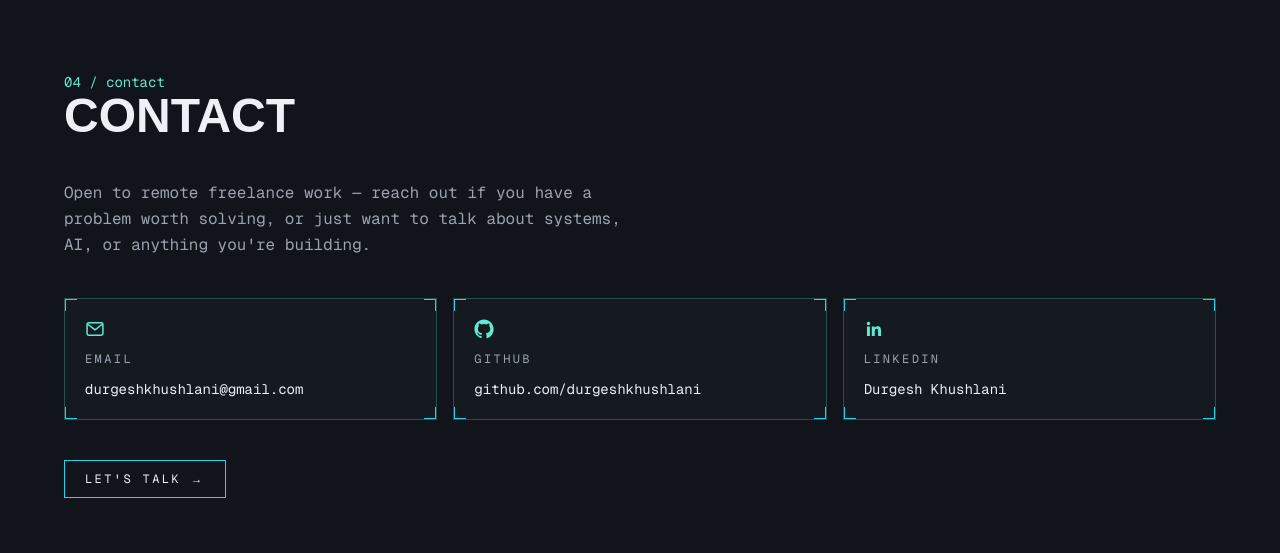
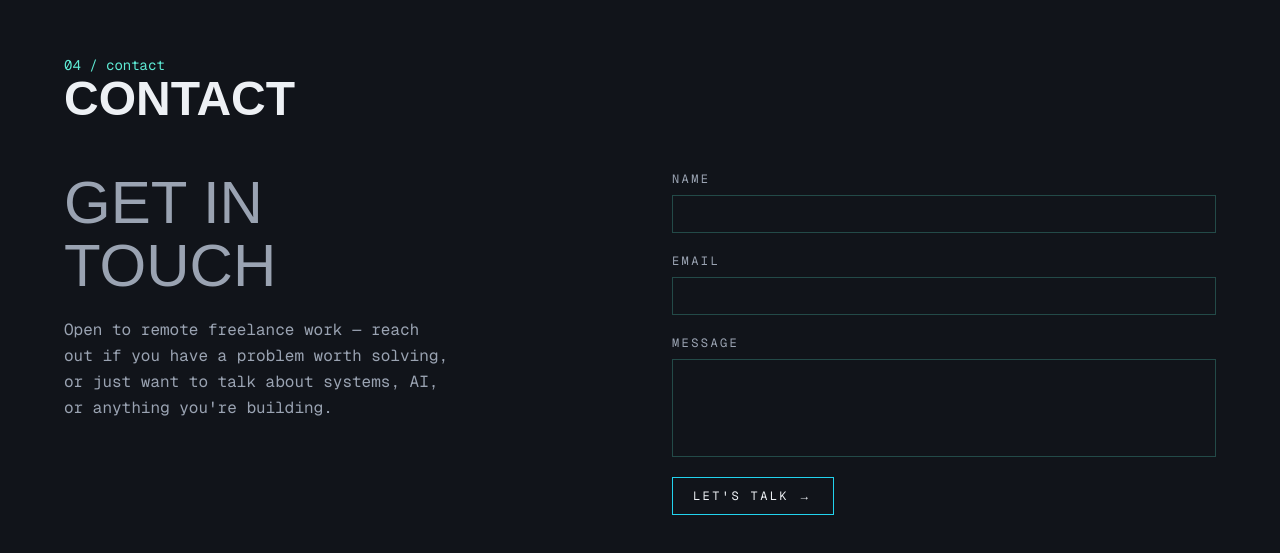
Before and after one commit to durgeshkhushlani/portfolio, a Next.js app: page / in a window 1280 px wide. Shown: the part 3387-3940 px from the top of the page. Built offline with nearby package versions, Linux system fonts and the light colour scheme; a web font is replaced by a local one.

Commit message:
Add Contact Section

```diff
--- a/src/components/sections/Contact.tsx
+++ b/src/components/sections/Contact.tsx
@@ -1,33 +1,40 @@
-import HudFrame from "@/components/HudFrame";
-import { GithubIcon, LinkedinIcon, MailIcon } from "@/components/icons/SocialIcons";
+"use client";
+
+import { useState, type FormEvent } from "react";
 import { site } from "@/data/site";
 
-const links = [
-  {
-    label: "Email",
-    value: site.email,
-    href: `mailto:${site.email}`,
-    Icon: MailIcon,
-  },
-  {
-    label: "GitHub",
-    value: site.github.replace("https://", ""),
-    href: site.github,
-    Icon: GithubIcon,
-  },
-  {
-    label: "LinkedIn",
-    value: "Durgesh Khushlani",
-    href: site.linkedin,
-    Icon: LinkedinIcon,
-  },
-] as const;
+type Errors = { name?: string; email?: string; message?: string };
 
 export default function Contact() {
+  const [errors, setErrors] = useState<Errors>({});
+
+  function handleSubmit(e: FormEvent<HTMLFormElement>) {
+    const form = e.currentTarget;
+    const name = (form.elements.namedItem("name") as HTMLInputElement).value.trim();
+    const email = (form.elements.namedItem("email") as HTMLInputElement).value.trim();
+    const message = (
+      form.elements.namedItem("message") as HTMLTextAreaElement
+    ).value.trim();
+
+    const next: Errors = {};
+    if (!name) next.name = "Please enter your name.";
+    if (!email) {
+      next.email = "Please enter your email.";
+    } else if (!/^[^\s@]+@[^\s@]+\.[^\s@]+$/.test(email)) {
+      next.email = "Please enter a valid email.";
+    }
+    if (!message) next.message = "Please enter a message.";
+
+    setErrors(next);
+    if (Object.keys(next).length > 0) {
+      e.preventDefault();
+    }
+  }
+
   return (
     <section
       id="contact"
-      className="flex min-h-screen flex-col justify-center gap-10 px-6 py-24 sm:px-16"
+      className="flex min-h-screen flex-col justify-center gap-12 px-6 py-24 sm:px-16"
     >
       <div>
         <p className="font-mono text-sm text-accent">04 / contact</p>
@@ -36,39 +43,96 @@ export default function Contact() {
         </h2>
       </div>
 
-      <p className="max-w-xl font-mono text-sm leading-relaxed text-foreground-dim sm:text-base">
-        {site.openToWork} — reach out if you have a problem worth solving, or
-        just want to talk about systems, AI, or anything you&apos;re building.
-      </p>
+      <div className="grid gap-12 lg:grid-cols-2 lg:gap-16">
+        <div className="flex flex-col gap-5">
+          <h3 className="font-display text-4xl font-normal uppercase leading-[1.05] text-foreground-dim sm:text-5xl lg:text-6xl">
+            Get in
+            <br />
+            touch
+          </h3>
+          <p className="max-w-sm font-mono text-sm leading-relaxed text-foreground-dim sm:text-base">
+            {site.openToWork} — reach out if you have a problem worth
+            solving, or just want to talk about systems, AI, or anything
+            you&apos;re building.
+          </p>
+        </div>
 
-      <div className="grid gap-4 sm:grid-cols-3">
-        {links.map(({ label, value, href, Icon }) => (
-          <a
-            key={label}
-            href={href}
-            target={href.startsWith("http") ? "_blank" : undefined}
-            rel={href.startsWith("http") ? "noopener noreferrer" : undefined}
-            className="block"
+        <form
+          noValidate
+          onSubmit={handleSubmit}
+          action={`mailto:${site.email}`}
+          method="post"
+          encType="text/plain"
+          className="flex flex-col gap-5"
+        >
+          <div className="flex flex-col gap-2">
+            <label
+              htmlFor="contact-name"
+              className="font-mono text-xs uppercase tracking-[0.2em] text-foreground-dim"
+            >
+              Name
+            </label>
+            <input
+              id="contact-name"
+              name="name"
+              type="text"
+              className={`border bg-transparent px-3 py-2 font-mono text-sm text-foreground outline-none transition-colors focus:border-accent-strong ${
+                errors.name ? "border-red-400" : "border-border"
+              }`}
+            />
+            {errors.name && (
+              <p className="font-mono text-xs text-red-400">{errors.name}</p>
+            )}
+          </div>
+
+          <div className="flex flex-col gap-2">
+            <label
+              htmlFor="contact-email"
+              className="font-mono text-xs uppercase tracking-[0.2em] text-foreground-dim"
+            >
+              Email
+            </label>
+            <input
+              id="contact-email"
+              name="email"
+              type="email"
+              className={`border bg-transparent px-3 py-2 font-mono text-sm text-foreground outline-none transition-colors focus:border-accent-strong ${
+                errors.email ? "border-red-400" : "border-border"
+              }`}
+            />
+            {errors.email && (
+              <p className="font-mono text-xs text-red-400">{errors.email}</p>
+            )}
+          </div>
+
+          <div className="flex flex-col gap-2">
+            <label
+              htmlFor="contact-message"
+              className="font-mono text-xs uppercase tracking-[0.2em] text-foreground-dim"
+            >
+              Message
+            </label>
+            <textarea
+              id="contact-message"
+              name="message"
+              rows={4}
+              className={`resize-none border bg-transparent px-3 py-2 font-mono text-sm text-foreground outline-none transition-colors focus:border-accent-strong ${
+                errors.message ? "border-red-400" : "border-border"
+              }`}
+            />
+            {errors.message && (
+              <p className="font-mono text-xs text-red-400">{errors.message}</p>
+            )}
+          </div>
+
+          <button
+            type="submit"
+            className="w-fit border border-accent-strong px-5 py-2.5 font-mono text-xs uppercase tracking-[0.2em] text-foreground transition-colors hover:bg-accent-strong/10"
           >
-            <HudFrame className="flex flex-col gap-3 p-5">
-              <Icon className="h-5 w-5 text-accent" />
-              <p className="font-mono text-xs uppercase tracking-[0.2em] text-foreground-dim">
-                {label}
-              </p>
-              <p className="break-all font-mono text-sm text-foreground">
-                {value}
-              </p>
-            </HudFrame>
-          </a>
-        ))}
+            {site.ctaLabel} →
+          </button>
+        </form>
       </div>
-
-      <a
-        href={`mailto:${site.email}`}
-        className="w-fit border border-accent-strong px-5 py-2.5 font-mono text-xs uppercase tracking-[0.2em] text-foreground transition-colors hover:bg-accent-strong/10"
-      >
-        {site.ctaLabel} →
-      </a>
     </section>
   );
 }
```
